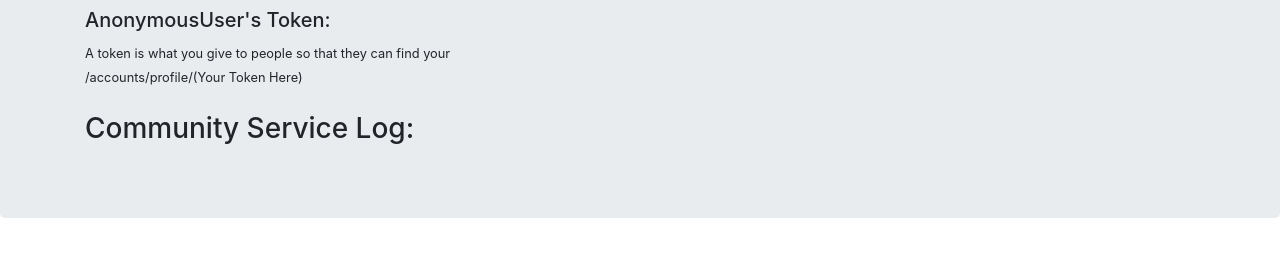
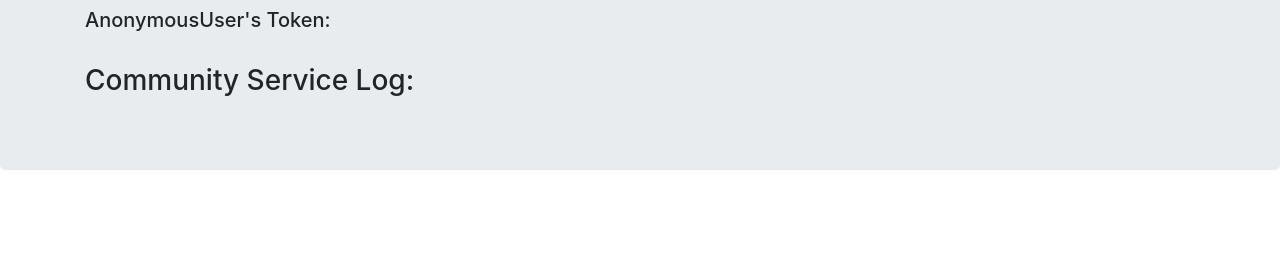
Before and after one commit to PedroVictorCoding/volunteer-atlanta, a Django app: template volunteer/templates/accounts/other_profile.html in a window 1280 px wide. Shown: the part 280-537 px from the top of the page. Run offline with Django 3.2, Linux system fonts and the light colour scheme; the template is opened without the code that fills it, so the values that code supplies are empty; parts of the project's set-up code (start-up, migrations or seed data) failed here and were passed over; some libraries are stand-ins or nearby versions.

Commit message:
"other_profile token fixed"

```diff
--- a/volunteer/templates/accounts/other_profile.html
+++ b/volunteer/templates/accounts/other_profile.html
@@ -46,10 +46,7 @@
     <h4>Username: {{ user }}</h4>
     <h5>Full Name: {{ user.get_full_name }}</h5>
     <h5>{{ user }}'s Token: {{ token }}</h5>
-    <small>A token is what you give to people so that they can find your
-    <br>
-    /accounts/profile/(Your Token Here)
-  </small>
+
   </div>
 
 <br>
```
